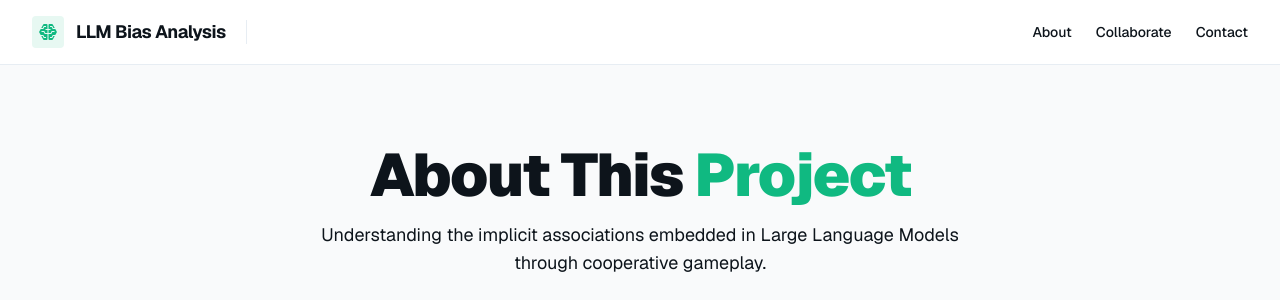
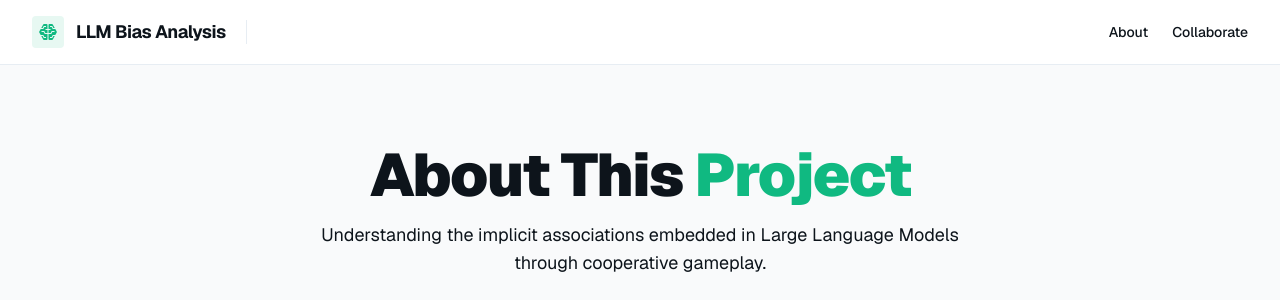
Before and after one commit to alvaromalfaro/codenames-llm-bias, a FastAPI app: page /about in a window 1280 px wide. Shown: the top 300 px of the page. Run offline with FastAPI, Linux system fonts and the light colour scheme; some libraries are stand-ins or nearby versions.

Commit message:
Update footer contact link to email and remove duplicate contact link from header

```diff
--- a/backend/app/templates/footer.html
+++ b/backend/app/templates/footer.html
@@ -9,7 +9,7 @@
             </p>
             <div class="flex flex-wrap justify-center gap-x-8 gap-y-4 mb-8">
                 <a class="text-sm text-text-muted hover:text-primary dark:text-slate-400 dark:hover:text-primary-light transition-colors"
-                    href="#">Contact</a>
+                    href="mailto:alvaromartinezalf@gmail.com">Contact</a>
             </div>
             <div class="flex flex-wrap justify-center gap-x-6 gap-y-4 mb-8">
                 <a class="flex items-center gap-2 text-sm text-text-muted hover:text-primary dark:text-slate-400 dark:hover:text-primary-light transition-colors"
--- a/backend/app/templates/main_header.html
+++ b/backend/app/templates/main_header.html
@@ -21,9 +21,6 @@
 
                 <a class="text-sm font-medium text-text-main hover:text-primary dark:text-slate-200 dark:hover:text-primary-light transition-colors"
                     href="https://github.com/alvaromalfaro/codenames-llm-bias" target="_blank">Collaborate</a>
-
-                <a class="text-sm font-medium text-text-main hover:text-primary dark:text-slate-200 dark:hover:text-primary-light transition-colors"
-                    href="#">Contact</a>
             </nav>
         </div>
     </div>
```
